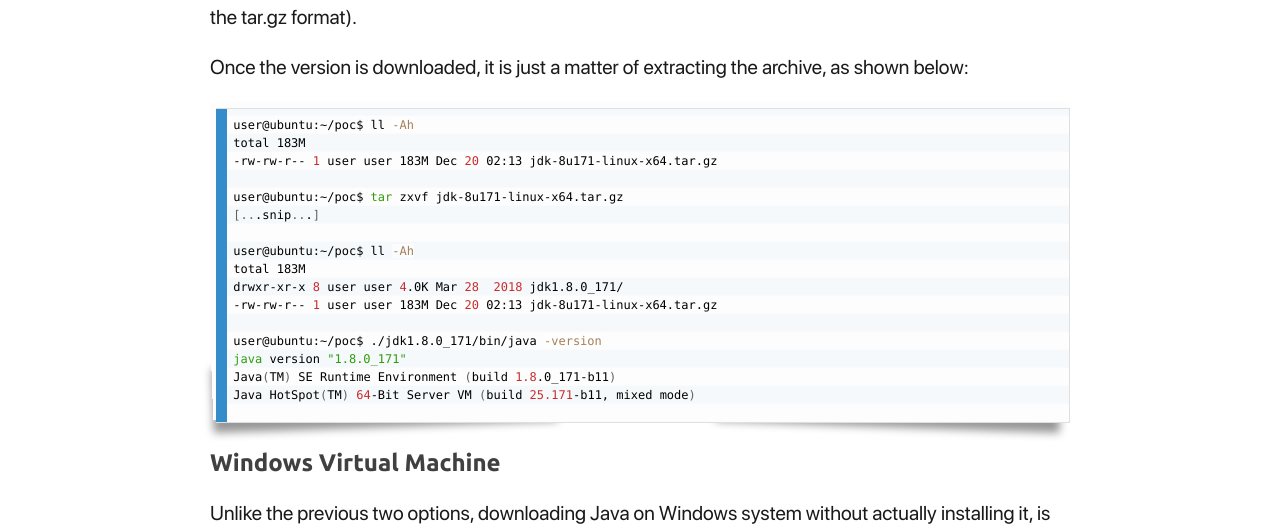
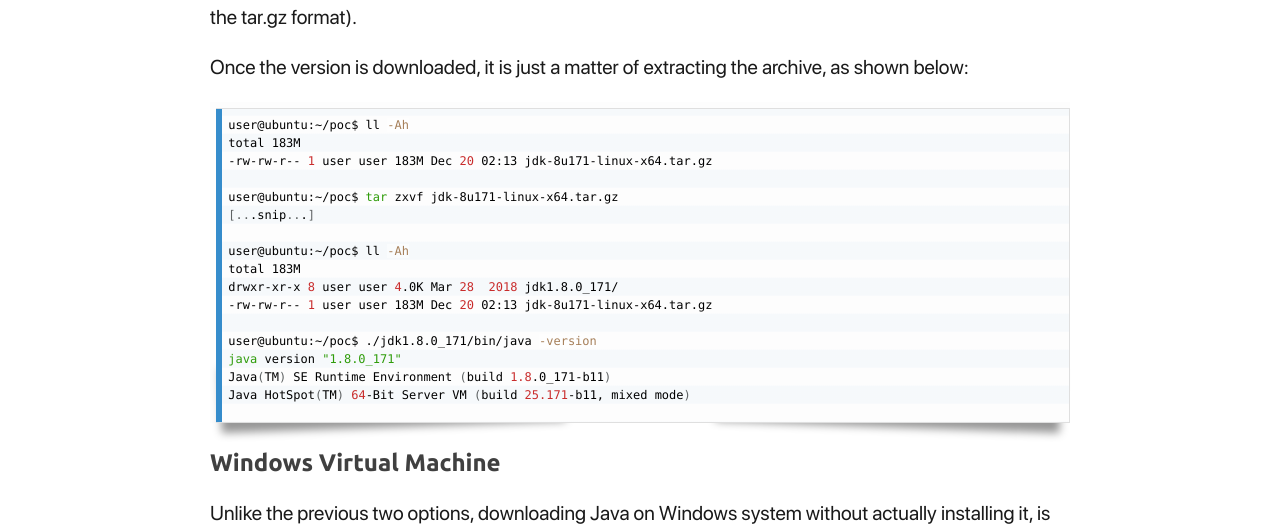
Before and after one commit to secariolabs/secariolabs.github.io, a Jekyll site: the page built from _posts/2023-03-03-building-a-research-environment-for-log4j.md, in a window 1280 px wide and 1400 px high, scrolled down 2113 px. Shown: the part 151-677 px from the top of the window. Built offline with Jekyll 4.4.1, drawn with Linux system fonts in a browser that asks for light colours.

Commit message:
Styled code blocks

```diff
--- a/_sass/prism.scss
+++ b/_sass/prism.scss
@@ -31,7 +31,7 @@ pre[class*=language-] {
 pre[class*=language-]>code {
 	position: relative;
 	z-index: 1;
-	border-left: 10px solid #358ccb;
+	border-left: 5px solid #358ccb;
 	box-shadow: -1px 0 0 0 #358ccb, 0 0 0 1px #dfdfdf;
 	background-color: #fdfdfd;
 	background-image: linear-gradient(transparent 50%, rgba(69, 142, 209, .04) 50%);
@@ -76,7 +76,7 @@ pre[class*=language-]:before {
 	display: block;
 	position: absolute;
 	bottom: .75em;
-	left: .18em;
+	left: .85em;
 	width: 40%;
 	height: 20%;
 	max-height: 13em;
```
